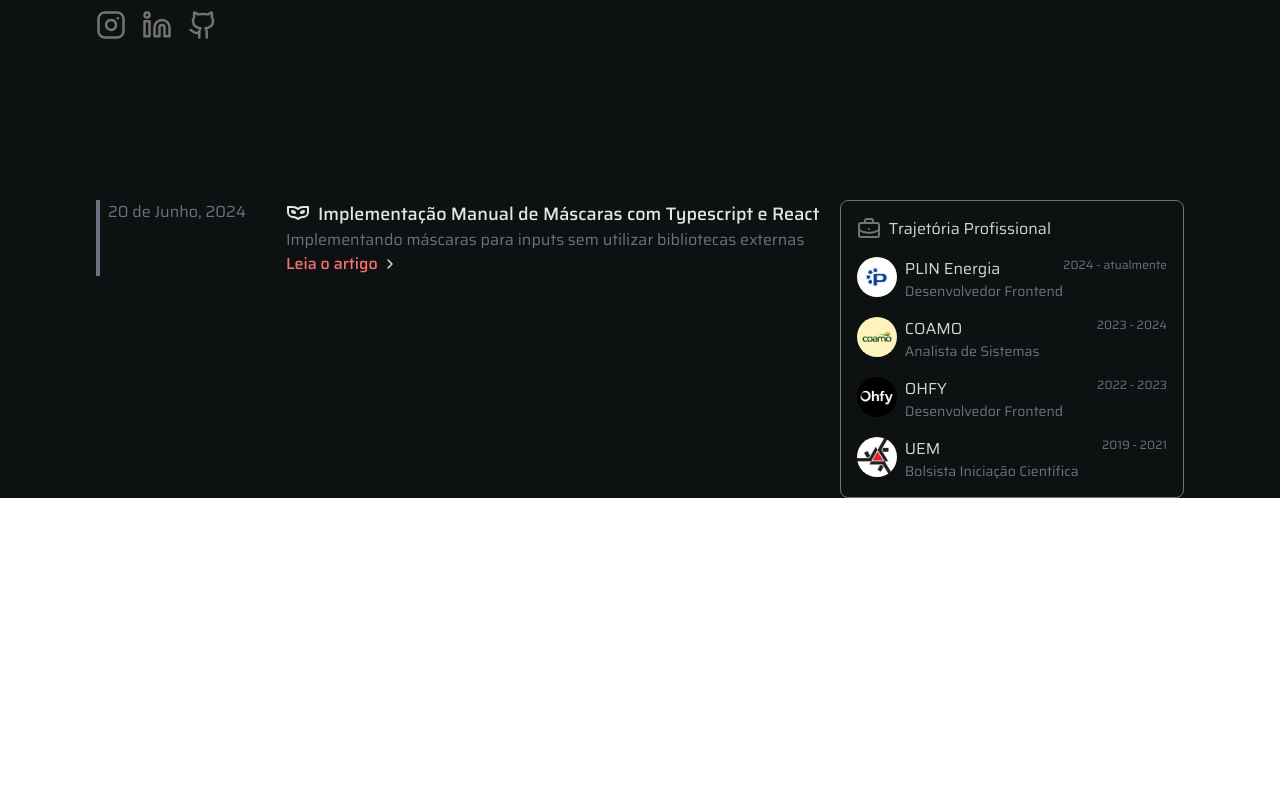
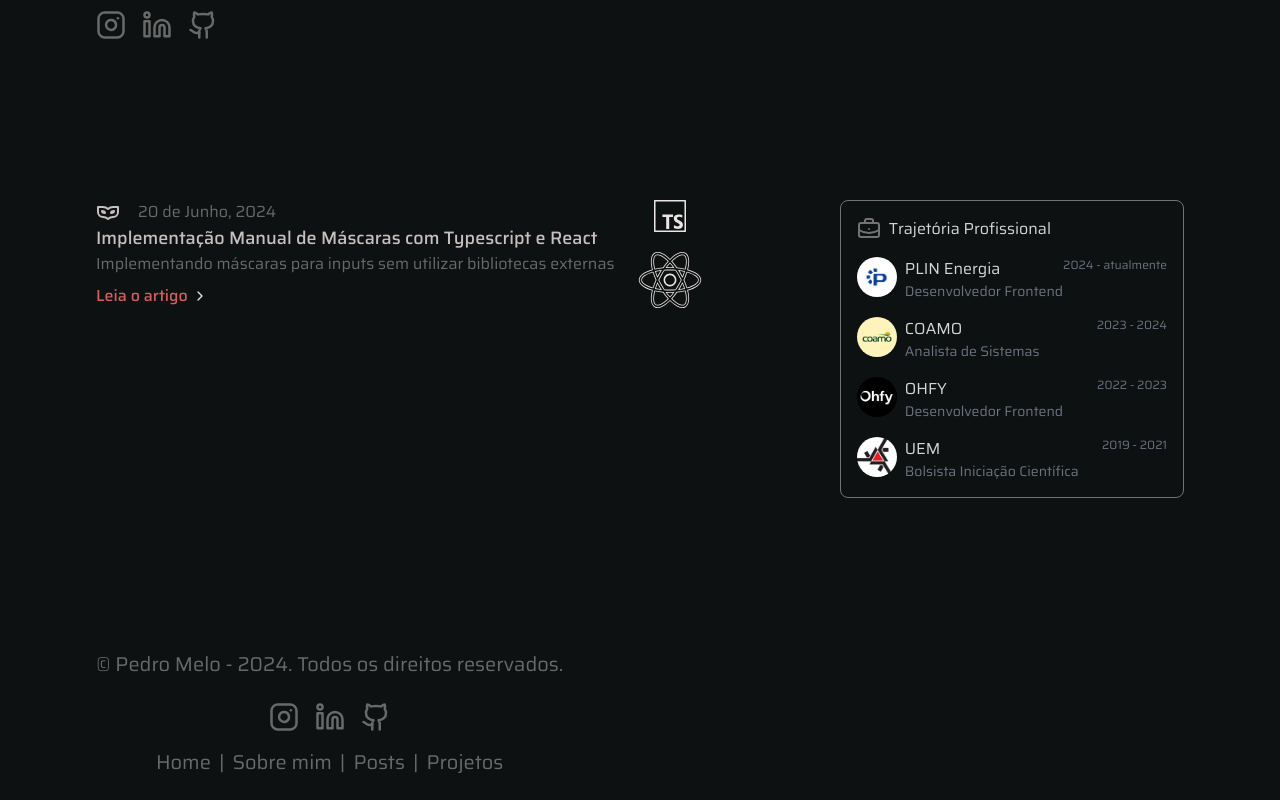
Before and after one commit to pedrohmelo/ph-website, a Next.js app: page / in a window 1280 px wide. Shown: the part 398-1198 px from the top of the page. Before the commit the page ends 896 px from the top, so only its background shows below. Built offline with nearby package versions, Linux system fonts and the light colour scheme.

Commit message:
refactor: fon

```diff
--- a/src/app/layout.tsx
+++ b/src/app/layout.tsx
@@ -24,6 +24,7 @@ export default function RootLayout({
       >
         <Navbar />
         {children}
+        <Footer />
       </body>
     </html>
   );
--- a/src/app/page.tsx
+++ b/src/app/page.tsx
@@ -1,8 +1,7 @@
 import {
-  Phone,
+  Github,
+  Linkedin,
   Instagram,
-  Linkedin,
-  Github,
   VenetianMask,
   ChevronRight,
 } from "lucide-react";
@@ -12,6 +11,7 @@ import { Caveat } from "next/font/google";
 
 import Myself from "@/public/images/eudenovo.jpg";
 import WorkTimeline from "../components/work-timeline";
+import PostsCard from "../components/cards/posts-card";
 
 const caveat = Caveat({ subsets: ["latin"] });
 
@@ -20,17 +20,18 @@ export default function Home() {
     <main className="pt-6 lg:pt-20 h-screen mb-10">
       <div className="px-4 md:px-16 lg:px-24 2xl:px-36 pt-12 md:text-start">
         <div className="flex flex-col pt-6 gap-y-2">
-          <div className="flex items-center gap-x-4 md:justify-between">
-            <h1 className="text-neutral-300 font-bold text-2xl w-2/3 md:text-4xl lg:text-5xl">
-              Desenvolvedor frontend e marceneiro amador.
+          <div className="flex items-center gap-x-2 md:justify-between">
+            <h1 className="text-[#C7BEBE] font-semibold text-2xl md:text-4xl lg:text-5xl">
+              Desenvolvedor frontend
+              <br /> e marceneiro amador.
             </h1>
             <Image
               src={Myself}
               alt="pedromelo"
-              className="w-24 h-24 rounded-full lg:w-40 lg:h-40 object-cover"
+              className="w-20 h-20 rounded-full lg:w-40 lg:h-40 object-cover"
             />
           </div>
-          <h1 className="text-neutral-500 md:pt-4">
+          <h1 className="text-[#696969] md:pt-4">
             Olá, me chamo Pedro e sou um desenvolvedor frontend. Estarei
             escrevendo alguns artigos por aqui, com intuito de repassar
             conhecimento. Além disso, você também poderá encontrar alguns
@@ -40,45 +41,20 @@ export default function Home() {
 
         <div className="flex pt-6 gap-x-4">
           <Link href="https://www.instagram.com/opedromel?igsh=MXprZm5pdnJzN3V3">
-            <Instagram size={30} color="#737373" />
+            <Instagram size={30} color="#696969" />
           </Link>
           <Link href="https://www.linkedin.com/in/pedro-melo-8841731b1/">
-            <Linkedin size={30} color="#737373" />
+            <Linkedin size={30} color="#696969" />
           </Link>
           <Link href="https://github.com/pedrohmelo">
-            <Github size={30} color="#737373" />
+            <Github size={30} color="#696969" />
           </Link>
         </div>
 
         {/* TODO: refazer isso aqui de forma dinâmica em um único componente. Fazendo fetch de X posts */}
         <div className="pt-20 xl:pt-40 flex flex-col lg:flex-row gap-y-20 lg:items-start lg:justify-between">
           <div className="lg:w-3/4 xl:w-2/3">
-            <Link
-              href="/posts/masks"
-              className="text-neutral-200 flex flex-col md:flex-row md:gap-x-2 xl:gap-x-10 gap-y-2 rounded-sm "
-            >
-              <div className="flex gap-x-2 items-center md:items-start">
-                <div className="h-4 w-1 md:h-full bg-gray-500"></div>
-                <h1 className="text-gray-500">20 de Junho, 2024</h1>
-              </div>
-              <div>
-                <div className="flex gap-x-2">
-                  <VenetianMask size={24} />
-                  <h1 className="font-medium text-lg">
-                    {" "}
-                    Implementação Manual de Máscaras com Typescript e React
-                  </h1>
-                </div>
-                <h1 className="text-gray-500">
-                  Implementando máscaras para inputs sem utilizar bibliotecas
-                  externas
-                </h1>
-                <div className="flex gap-x-1 items-center">
-                  <h1 className="font-medium text-red-400">Leia o artigo </h1>
-                  <ChevronRight className="w-4 h-4" />
-                </div>
-              </div>
-            </Link>
+            <PostsCard />
           </div>
 
           <div className="">
--- /dev/null
+++ b/src/components/cards/posts-card.tsx
@@ -0,0 +1,46 @@
+import Link from "next/link";
+import Image from "next/image";
+import { ChevronRight, VenetianMask } from "lucide-react";
+
+import ReactSvg from "@/public/svgs/icons8-reactDark.svg";
+import TSSvg from "@/public/svgs/typescriptDark.svg";
+
+const PostsCard = () => {
+  return (
+    <Link
+      href="/posts/masks"
+      className="text-neutral-200 flex flex-col md:flex-row md:gap-x-2 xl:gap-x-10 gap-y-2 rounded-sm "
+    >
+      <div className="flex gap-x-4">
+        <div>
+          <div className="flex gap-x-2 items-center md:items-start">
+            <VenetianMask size={24} color="#C7BEBE" />
+            <div className="h-4 w-[2px] md:h-full bg-[#696969]"></div>
+            <h1 className="text-[#696969]">20 de Junho, 2024</h1>
+          </div>
+          <div>
+            <div className="flex gap-x-2">
+              <h1 className="font-medium text-[#C7BEBE] text-lg">
+                Implementação Manual de Máscaras com Typescript e React
+              </h1>
+            </div>
+            <h1 className="text-[#696969]">
+              Implementando máscaras para inputs sem utilizar bibliotecas
+              externas
+            </h1>
+            <div className="flex pt-2 gap-x-1 items-center">
+              <h1 className="font-medium text-[#D25F5F]">Leia o artigo</h1>
+              <ChevronRight className="w-4 h-4" />
+            </div>
+          </div>
+        </div>
+        <div className="flex flex-col items-center justify-center gap-y-2">
+          <Image src={TSSvg} alt="TS icon" className="w-8" />
+          <Image src={ReactSvg} alt="React icon" className="w-20" />
+        </div>
+      </div>
+    </Link>
+  );
+};
+
+export default PostsCard;
--- a/src/components/footer.tsx
+++ b/src/components/footer.tsx
@@ -1,16 +1,49 @@
+import Link from "next/link";
 import { Phone, Instagram, Linkedin, Github } from "lucide-react";
-import Link from "next/link";
 
 const Footer = () => {
   return (
-    <main className="flex pt-20 pb-6 px-4 md:px-16 lg:px-24 2xl:px-36 justify-between md:text-xl">
+    <main className="flex pt-52 pb-6 px-4 md:px-16 lg:px-24 2xl:px-36 justify-between md:text-xl">
       <div className="flex flex-col">
-        <h1 className="text-neutral-200 ">
+        <h1 className="text-[#696969] text-center">
           &copy; Pedro Melo - 2024. Todos os direitos reservados.
         </h1>
-        <h1 className="text-neutral-200 flex gap-x-2 items-center">
+
+        <div className="flex items-center justify-center pt-6 gap-x-4">
+          <Link href="https://www.instagram.com/opedromel?igsh=MXprZm5pdnJzN3V3">
+            <Instagram size={30} color="#696969" />
+          </Link>
+          <Link href="https://www.linkedin.com/in/pedro-melo-8841731b1/">
+            <Linkedin size={30} color="#696969" />
+          </Link>
+          <Link href="https://github.com/pedrohmelo">
+            <Github size={30} color="#696969" />
+          </Link>
+        </div>
+
+        {/* <h1 className="text-neutral-200 flex gap-x-2 items-center">
           <Phone size={16} /> (44) 9 8802-6367
-        </h1>
+        </h1> */}
+
+        <div className="flex pt-4 gap-x-2 items-center justify-center">
+          <Link href="/">
+            <h1 className="text-[#696969]">Home</h1>
+          </Link>
+          <h1 className="text-[#696969]">|</h1>
+          <Link href="/">
+            <h1 className="text-[#696969]">Sobre mim</h1>
+          </Link>
+          <h1 className="text-[#696969]">|</h1>
+
+          <Link href="/">
+            <h1 className="text-[#696969]">Posts</h1>
+          </Link>
+          <h1 className="text-[#696969]">|</h1>
+
+          <Link href="/">
+            <h1 className="text-[#696969]">Projetos</h1>
+          </Link>
+        </div>
       </div>
     </main>
   );
```
Also changed, not shown: public/svgs/icons8-reactDark.svg (added), public/svgs/typescriptDark.svg (added).
